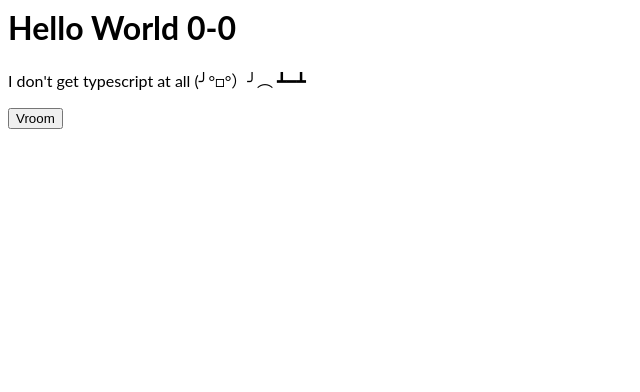
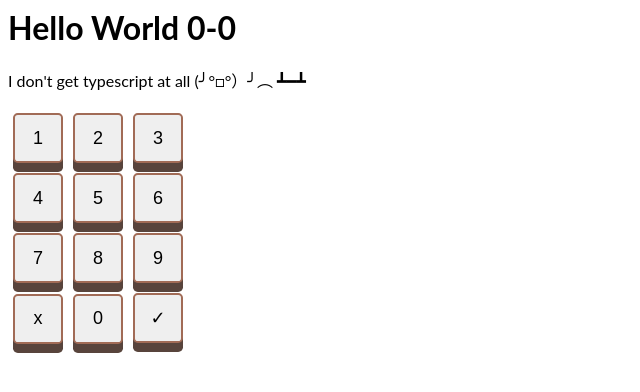
Before and after one commit to Nthr0/vroom, a React (Create React App) app: page / in a window 1280 px wide. Shown: the top 392 px of the page, without its empty margins (0-640 px from the left). Built offline with nearby package versions, Linux system fonts and the light colour scheme.

Commit message:
Button Css

```diff
--- a/src/App.tsx
+++ b/src/App.tsx
@@ -7,7 +7,28 @@
     <div>
       <h1>Hello World 0-0</h1>
       <p>I don't get typescript at all (╯°□°）╯︵ ┻━┻</p>
-      <button>Vroom</button>
+      <div className="buttons">
+        <div className="row1">
+          <button>1</button>
+          <button>2</button>
+          <button>3</button>
+        </div>
+        <div className="row2">
+          <button>4</button>
+          <button>5</button>
+          <button>6</button>
+        </div>
+        <div className="row3">
+          <button>7</button>
+          <button>8</button>
+          <button>9</button>
+        </div>
+        <div className="row4">
+          <button>x</button>
+          <button>0</button>
+          <button>✓</button>
+        </div>
+      </div>
     </div>
   );
 }
--- a/src/style.css
+++ b/src/style.css
@@ -1,3 +1,26 @@
-h1, p {
+h1,
+p {
   font-family: Lato;
 }
+.buttons button {
+  margin: 5px;
+  height: 50px;
+  width: 50px;
+  font-size: large;
+  background-color: none;
+  border: 2px solid #a16b56;
+  border-radius: 0.3rem;
+  box-shadow: 0 9px #58443c;
+}
+.buttons button:hover {
+  background-color: #a16b56;
+  color: white;
+  transition-duration: 0.5s;
+}
+.buttons button:active {
+  transition-duration: 0.2s;
+  background-color: #a16b56;
+  color: white;
+  transform: translateY(4px);
+  box-shadow: 0 5px #58443c;
+}
```
